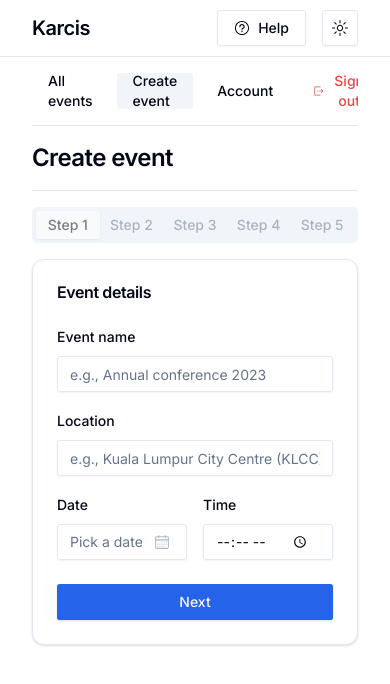
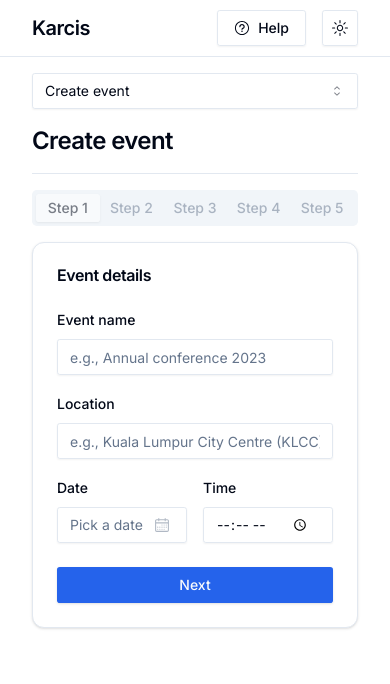
Before and after one commit to karcis-id/karcis, a Next.js app: page /events/new in a window 390 px wide. Shown: the top 684 px of the page. Built offline with nearby package versions, Linux system fonts and the light colour scheme.

Commit message:
feat: add mobile navigation using select component

```diff
--- a/src/app/(app)/layout.tsx
+++ b/src/app/(app)/layout.tsx
@@ -44,9 +44,9 @@ const EventLayout = ({ children }: { children: React.ReactNode }) => {
       </header>
       <div className="container flex flex-col md:flex-row gap-4 py-4 h-[calc(100%_-_4.5rem)]">
         <aside className="md:w-64">
-          <SidebarNav items={sidebarNavItems} className="overflow-x-auto" />
+          <SidebarNav items={sidebarNavItems} />
         </aside>
-        <Separator orientation="vertical" className="h-[1px] w-full md:h-full md:w-[1px]" />
+        <Separator orientation="vertical" className="hidden md:block md:h-full md:w-[1px]" />
         <div className="w-full">{children}</div>
       </div>
     </>
--- a/src/components/sidebar-nav.tsx
+++ b/src/components/sidebar-nav.tsx
@@ -2,11 +2,23 @@
 
 import { ExitIcon } from "@radix-ui/react-icons"
 import Link from "next/link"
-import { usePathname, useParams } from "next/navigation"
+import { usePathname, useParams, useRouter } from "next/navigation"
+import { useState } from "react"
 
 import { Button, buttonVariants } from "@/components/ui/button"
 import { Separator } from "@/components/ui/separator"
 import { cn } from "@/lib/utils"
+
+import {
+  Select,
+  SelectContent,
+  SelectGroup,
+  SelectItem,
+  SelectLabel,
+  SelectSeparator,
+  SelectTrigger,
+  SelectValue,
+} from "./ui/select"
 
 interface SidebarNavProps extends React.HTMLAttributes<HTMLElement> {
   items: {
@@ -16,9 +28,9 @@ interface SidebarNavProps extends React.HTMLAttributes<HTMLElement> {
 }
 
 export function SidebarNav({ className, items, ...props }: SidebarNavProps) {
+  const router = useRouter()
   const pathname = usePathname()
   const params = useParams()
-
   const eventItems =
     (pathname.startsWith("/events/") &&
       params.eventSlug && [
@@ -36,10 +48,26 @@ export function SidebarNav({ className, items, ...props }: SidebarNavProps) {
         },
       ]) ||
     []
+  const [selectValue, setSelectValue] = useState(
+    [...items, ...eventItems].filter((i) => pathname === i.href)[0].href,
+  )
+
+  const handleValueChange = async (value: string) => {
+    if (value === "/sign-out") {
+      await fetch("/api/auth/sign-out", {
+        method: "POST",
+      })
+      router.push("/sign-in")
+      return
+    }
+    setSelectValue(value)
+    router.push(value)
+  }
 
   // TODO: change to a dropdown (select) when mobile (xs-md)
   return (
-    <nav className={cn("flex gap-2 md:flex-col md:space-y-1", className)} {...props}>
+    <>
+      <nav className={"hidden md:flex gap-2 md:flex-col md:space-y-1"} {...props}>
         {eventItems.length > 0 && (
           <>
             <p className="font-semibold px-4">{params.eventSlug}</p>
@@ -87,5 +115,44 @@ export function SidebarNav({ className, items, ...props }: SidebarNavProps) {
           </Button>
         </form>
       </nav>
+
+      {/* mobile navbar */}
+      <nav className="md:hidden">
+        <Select value={selectValue} onValueChange={handleValueChange}>
+          <SelectTrigger>
+            <SelectValue />
+          </SelectTrigger>
+          <SelectContent>
+            {eventItems.length > 0 && (
+              <>
+                <SelectGroup>
+                  <SelectLabel className="font-semibold px-4">{params.eventSlug}</SelectLabel>
+                  {eventItems.map((item) => (
+                    <SelectItem key={item.href} value={item.href}>
+                      {item.title}
+                    </SelectItem>
+                  ))}
+                  <Separator className="hidden md:block" />
+                </SelectGroup>
+                <SelectSeparator />
+              </>
+            )}
+            <SelectGroup>
+              {items.map((item) => (
+                <SelectItem key={item.href} value={item.href}>
+                  {item.title}
+                </SelectItem>
+              ))}
+            </SelectGroup>
+            <SelectSeparator />
+            <SelectGroup>
+              <SelectItem value={"/sign-out"} className="text-destructive">
+                Sign out
+              </SelectItem>
+            </SelectGroup>
+          </SelectContent>
+        </Select>
+      </nav>
+    </>
   )
 }
```
Lines whose indentation alone changed are shown as unchanged.
